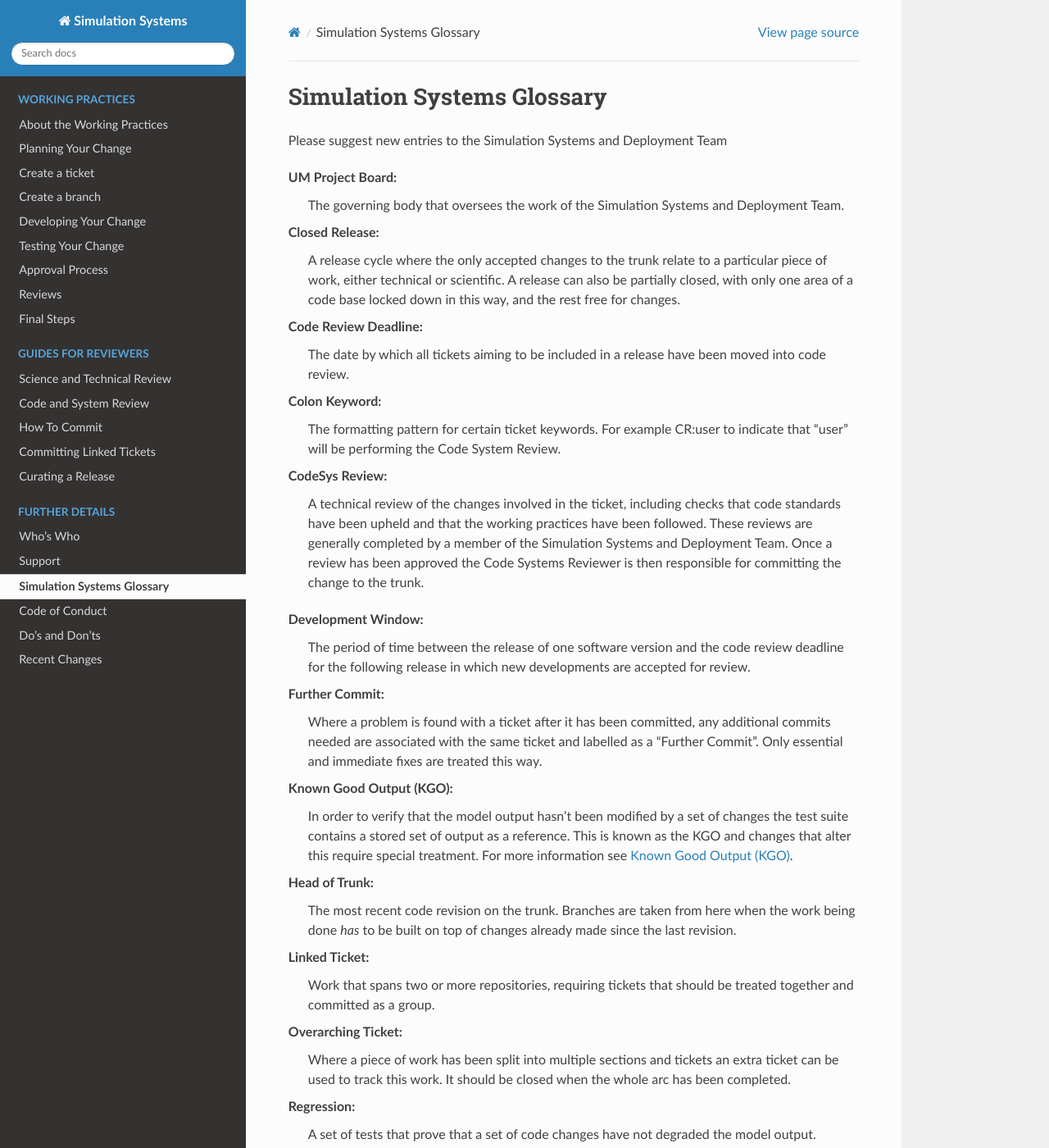
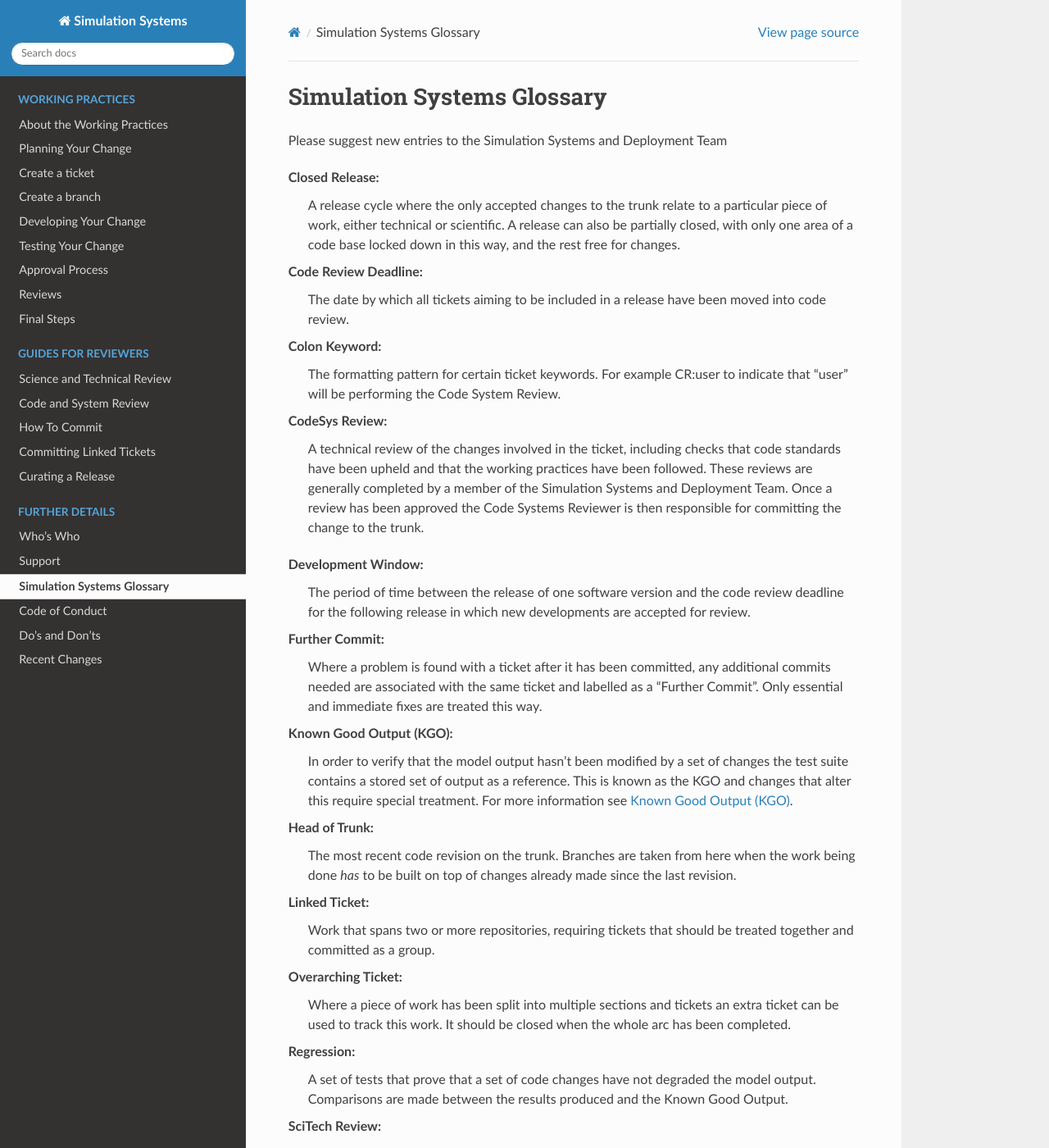
Before and after one commit to MetOffice/simulation-systems, a Sphinx documentation site: the page built from source/WorkingPractices/glossary.rst, in a window 1280 px wide and 1400 px high. Shown: the whole window at 82% size. Built offline with Sphinx 7.4.7 and the Read the Docs theme 2.0.0, drawn with Linux system fonts in a browser that asks for light colours; some of the changed text lies outside the part shown.

Commit message:
alphabetise the glossary

```diff
--- a/source/WorkingPractices/glossary.rst
+++ b/source/WorkingPractices/glossary.rst
@@ -1,10 +1,6 @@
 Simulation Systems Glossary
 ===========================
 Please suggest new entries to the Simulation Systems and Deployment Team
-
-UM Project Board:
-    The governing body that oversees the work of the Simulation Systems and
-    Deployment Team.
 
 Closed Release:
     A release cycle where the only accepted changes to the trunk relate to a
```
Also changed, not shown: other parts of source/WorkingPractices/glossary.rst (+4 -0 lines).
